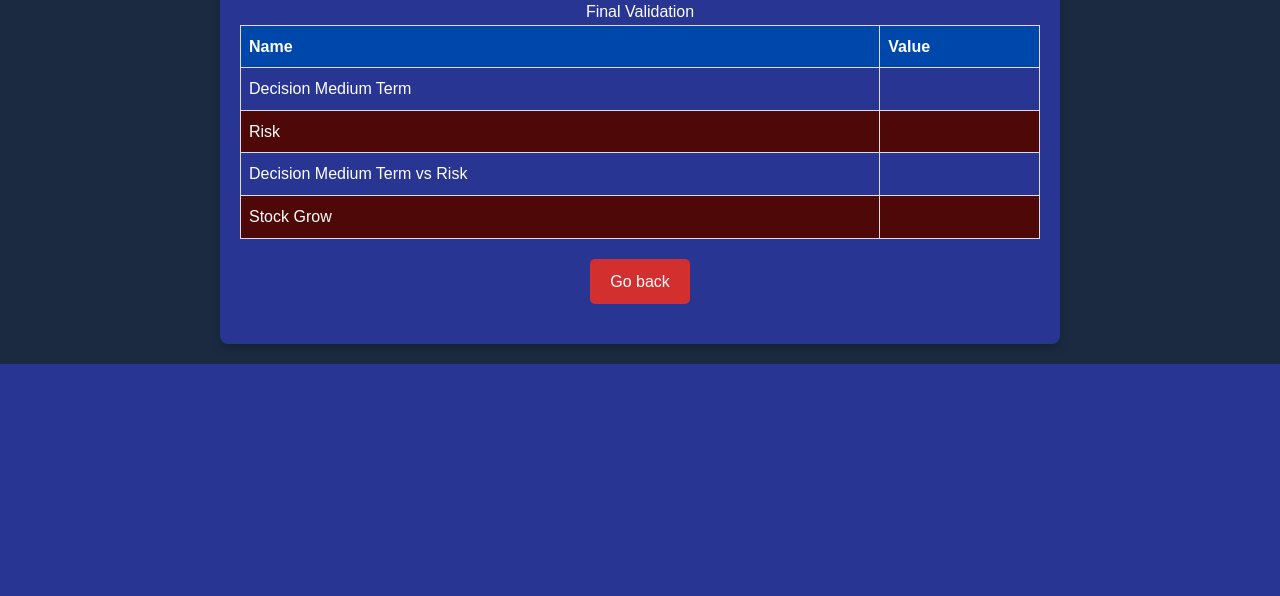
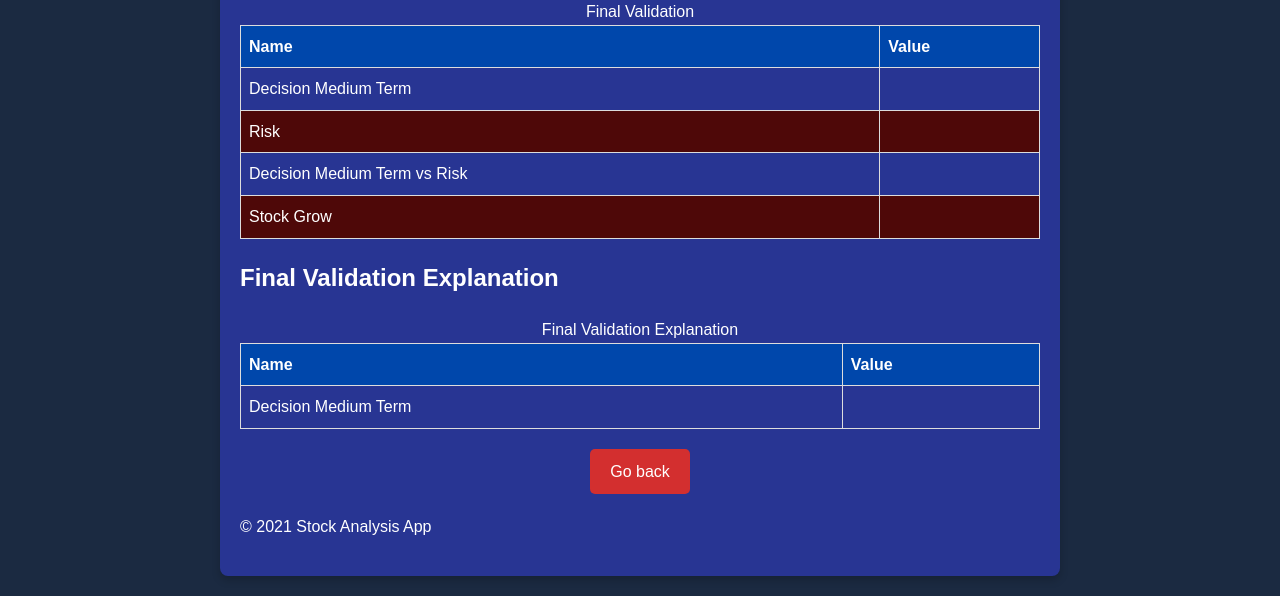
Before and after one commit to ZioGuillo/finbiz_api_app, a Flask app: template app/templates/analysis_results.html in a window 1280 px wide. Shown: the part 2121-2717 px from the top of the page. Before the commit the page ends 2485 px from the top, so only its background shows below. Run offline with Flask 3, Linux system fonts and the light colour scheme; the template is opened without the code that fills it, so the values that code supplies are empty; parts of the project's set-up code (start-up, migrations or seed data) failed here and were passed over; some libraries are stand-ins or nearby versions.

Commit message:
Add final validation explanation to analysis_results.html

```diff
--- a/app/templates/analysis_results.html
+++ b/app/templates/analysis_results.html
@@ -205,7 +205,29 @@
 
         <!-- Add more sections for other categories if needed -->
 
+        <!-- Final Validation test -->
+        <h2>Final Validation Explanation</h2>
+        <table>
+            <caption>Final Validation Explanation</caption>
+            <tbody>
+                <tr>
+                    <th scope="col">Name</th>
+                    <th scope="col">Value</th>
+                </tr>
+                <tr>
+                <tr>
+                    <td>Decision Medium Term</td>
+                    <td>{{ final_validation_data[symbol]['Final_validation']['Decision Medium Term'] }}</td>
+                </tr>
+            </tbody>
+        </table>
+
+
         <a href="/" class="button">Go back</a>
+
+        <footer>
+            <p>© 2021 Stock Analysis App</p>
+
     </div>
 </body>
 </html>
```
